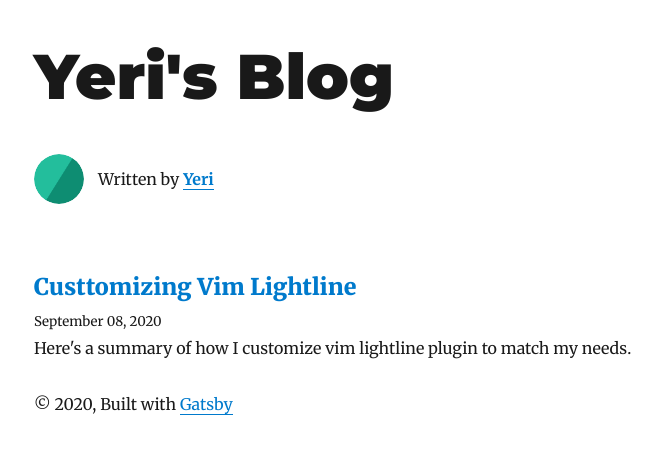
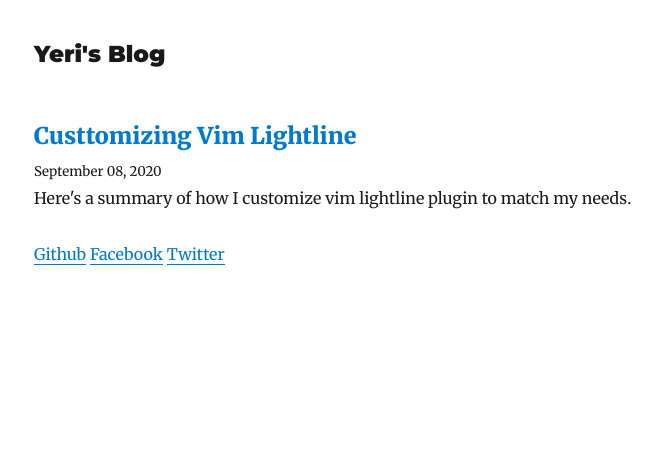
Before and after one commit to pirey/blog, a Gatsby site: page / in a window 1280 px wide. Shown: the whole page, without its empty margins (291-952 px from the left). Built offline with nearby package versions, Linux system fonts and the light colour scheme; Gatsby itself is replaced by a stand-in of ours; some packages are replaced by stand-ins of ours.

Commit message:
adjustment

```diff
--- a/content/blog/customizing-vim-lightline/index.md
+++ b/content/blog/customizing-vim-lightline/index.md
@@ -95,7 +95,7 @@
 
 ## Narrow window, even more simplified
 
-![explorer window]('./explorer.png')
+![explorer window](./explorer.png)
 
 You can see that when the window is too small, I just hide other components except the `mode`, by using the same method as lineinfo above, but with different window width breakpoint.
 
--- a/gatsby-config.js
+++ b/gatsby-config.js
@@ -67,7 +67,7 @@ module.exports = {
         background_color: `#ffffff`,
         theme_color: `#663399`,
         display: `minimal-ui`,
-        icon: `content/assets/gatsby-icon.png`,
+        icon: `content/assets/favicon.png`,
       },
     },
     `gatsby-plugin-react-helmet`,
--- a/src/components/bio.js
+++ b/src/components/bio.js
@@ -58,11 +58,7 @@ const Bio = () => {
         }}
       />
       <div>
-        Written by
-        {` `}
-        <a href={`https://twitter.com/${social.twitter}`}>
-          <strong>{author.name}</strong>
-        </a>
+        Written by <strong>{author.name}</strong>
       </div>
     </div>
   )
--- a/src/components/layout.js
+++ b/src/components/layout.js
@@ -1,34 +1,10 @@
 import React from "react"
 import { Link } from "gatsby"
 
-import { rhythm, scale } from "../utils/typography"
+import { rhythm } from "../utils/typography"
 
-const Layout = ({ location, title, children }) => {
-  const rootPath = `${__PATH_PREFIX__}/`
-  let header
-
-  if (location.pathname === rootPath) {
-    header = (
-      <h1
-        style={{
-          ...scale(1.5),
-          marginBottom: rhythm(1.5),
-          marginTop: 0,
-        }}
-      >
-        <Link
-          style={{
-            boxShadow: `none`,
-            color: `inherit`,
-          }}
-          to={`/`}
-        >
-          {title}
-        </Link>
-      </h1>
-    )
-  } else {
-    header = (
+const Layout = ({ title, children }) => {
+  const header = (
     <h3
       style={{
         fontFamily: `Montserrat, sans-serif`,
@@ -46,7 +22,7 @@ const Layout = ({ location, title, children }) => {
       </Link>
     </h3>
   )
-  }
+
   return (
     <div
       style={{
@@ -59,9 +35,9 @@ const Layout = ({ location, title, children }) => {
       <header>{header}</header>
       <main>{children}</main>
       <footer>
-        © {new Date().getFullYear()}, Built with
-        {` `}
-        <a href="https://www.gatsbyjs.org">Gatsby</a>
+        <a href="https://github.com/pirey" target="_blank" rel="noopener">Github</a>{' '}
+        <a href="https://github.com/pratama.yeri" target="_blank" rel="noopener">Facebook</a>{' '}
+        <a href="https://github.com/_pirey" target="_blank" rel="noopener">Twitter</a>{' '}
       </footer>
     </div>
   )
--- a/src/pages/index.js
+++ b/src/pages/index.js
@@ -1,7 +1,6 @@
 import React from "react"
 import { Link, graphql } from "gatsby"
 
-import Bio from "../components/bio"
 import Layout from "../components/layout"
 import SEO from "../components/seo"
 import { rhythm } from "../utils/typography"
@@ -13,7 +12,6 @@ const BlogIndex = ({ data, location }) => {
   return (
     <Layout location={location} title={siteTitle}>
       <SEO title="All posts" />
-      <Bio />
       {posts.map(({ node }) => {
         const title = node.frontmatter.title || node.fields.slug
         return (
```
Also changed, not shown: static/android-icon-192x192.png (added), static/apple-icon-180x180.png (added), static/favicon.ico (deleted), static/favicon.png (added). Lines whose indentation alone changed are shown as unchanged.
